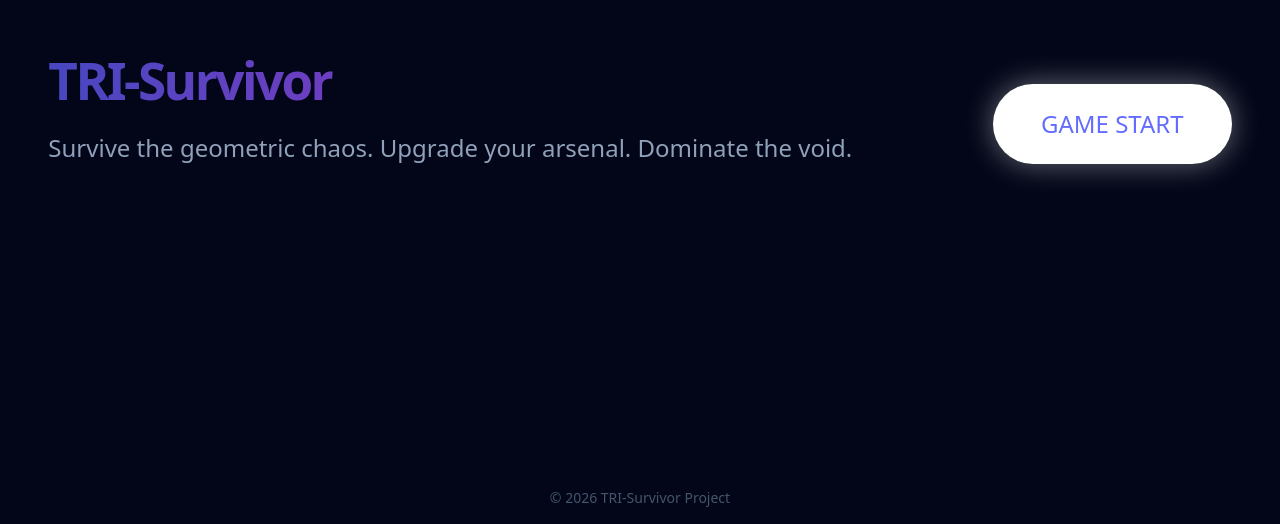
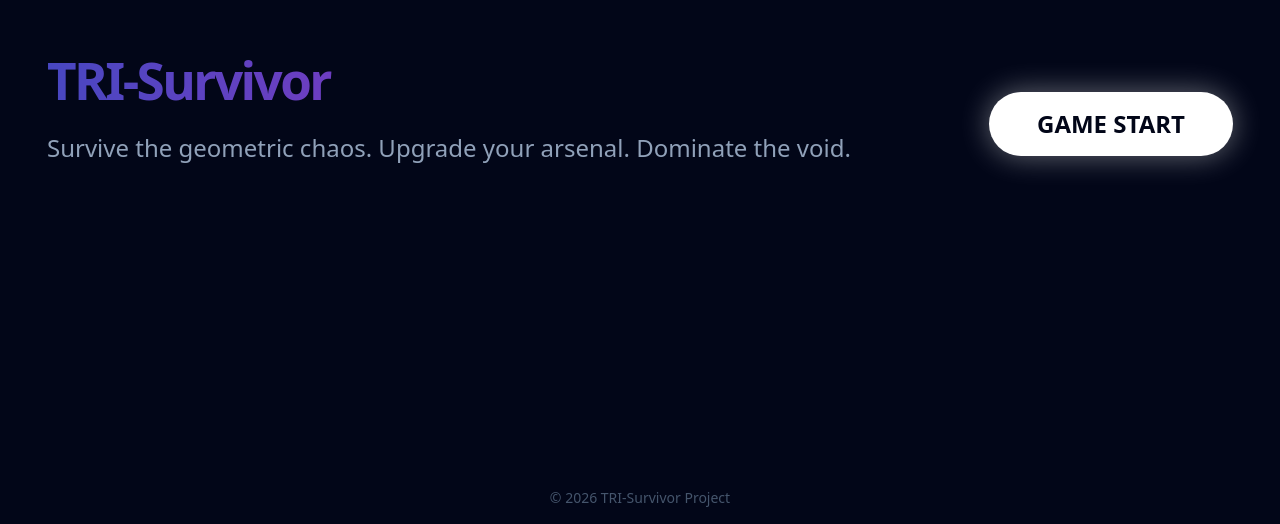
Before and after one commit to RiTa-23/TRI-Survivor, a React app in the folder frontend/: page / in a window 1280 px wide. Shown: the part 276-800 px from the top of the page. Built offline with nearby package versions, Linux system fonts and the light colour scheme; the HTML template or start-up script is replaced by a standard one.

Commit message:
feat(ui): Buttonコンポーネントを導入し、各画面のボタンUIを置き換える

```diff
--- /dev/null
+++ b/frontend/src/components/ui/button.tsx
@@ -0,0 +1,64 @@
+import * as React from "react"
+import { cva, type VariantProps } from "class-variance-authority"
+import { Slot } from "radix-ui"
+
+import { cn } from "@/lib/utils"
+
+const buttonVariants = cva(
+  "inline-flex items-center justify-center gap-2 whitespace-nowrap rounded-md text-sm font-medium transition-all disabled:pointer-events-none disabled:opacity-50 [&_svg]:pointer-events-none [&_svg:not([class*='size-'])]:size-4 shrink-0 [&_svg]:shrink-0 outline-none focus-visible:border-ring focus-visible:ring-ring/50 focus-visible:ring-[3px] aria-invalid:ring-destructive/20 dark:aria-invalid:ring-destructive/40 aria-invalid:border-destructive",
+  {
+    variants: {
+      variant: {
+        default: "bg-primary text-primary-foreground hover:bg-primary/90",
+        destructive:
+          "bg-destructive text-white hover:bg-destructive/90 focus-visible:ring-destructive/20 dark:focus-visible:ring-destructive/40 dark:bg-destructive/60",
+        outline:
+          "border bg-background shadow-xs hover:bg-accent hover:text-accent-foreground dark:bg-input/30 dark:border-input dark:hover:bg-input/50",
+        secondary:
+          "bg-secondary text-secondary-foreground hover:bg-secondary/80",
+        ghost:
+          "hover:bg-accent hover:text-accent-foreground dark:hover:bg-accent/50",
+        link: "text-primary underline-offset-4 hover:underline",
+      },
+      size: {
+        default: "h-9 px-4 py-2 has-[>svg]:px-3",
+        xs: "h-6 gap-1 rounded-md px-2 text-xs has-[>svg]:px-1.5 [&_svg:not([class*='size-'])]:size-3",
+        sm: "h-8 rounded-md gap-1.5 px-3 has-[>svg]:px-2.5",
+        lg: "h-10 rounded-md px-6 has-[>svg]:px-4",
+        icon: "size-9",
+        "icon-xs": "size-6 rounded-md [&_svg:not([class*='size-'])]:size-3",
+        "icon-sm": "size-8",
+        "icon-lg": "size-10",
+      },
+    },
+    defaultVariants: {
+      variant: "default",
+      size: "default",
+    },
+  }
+)
+
+function Button({
+  className,
+  variant = "default",
+  size = "default",
+  asChild = false,
+  ...props
+}: React.ComponentProps<"button"> &
+  VariantProps<typeof buttonVariants> & {
+    asChild?: boolean
+  }) {
+  const Comp = asChild ? Slot.Root : "button"
+
+  return (
+    <Comp
+      data-slot="button"
+      data-variant={variant}
+      data-size={size}
+      className={cn(buttonVariants({ variant, size, className }))}
+      {...props}
+    />
+  )
+}
+
+export { Button, buttonVariants }
--- a/frontend/src/features/auth/AuthScreen.tsx
+++ b/frontend/src/features/auth/AuthScreen.tsx
@@ -1,5 +1,5 @@
 import { useNavigate } from "react-router-dom";
-import { cn } from "@/lib/utils";
+import { Button } from "@/components/ui/button";
 
 export default function AuthScreen() {
     const navigate = useNavigate();
@@ -11,29 +11,24 @@
                 <p className="text-slate-400 text-center mb-8">Sign in to continue your progress</p>
 
                 <div className="space-y-4">
-                    <button
+                    <Button
                         onClick={() => navigate("/home")}
-                        className={cn(
-                            "w-full py-3 px-4 bg-[#5865F2] hover:bg-[#4752C4] text-white rounded-lg font-medium transition-colors",
-                            "flex items-center justify-center gap-2"
-                        )}
+                        className="w-full py-6 bg-[#5865F2] hover:bg-[#4752C4] text-white font-medium flex items-center justify-center gap-2"
                     >
                         {/* Mock Discord Icon */}
                         <span className="w-5 h-5 bg-white/20 rounded-full" />
                         Continue with Discord
-                    </button>
+                    </Button>
 
-                    <button
+                    <Button
+                        variant="outline"
                         onClick={() => navigate("/home")}
-                        className={cn(
-                            "w-full py-3 px-4 bg-white text-slate-900 hover:bg-slate-100 rounded-lg font-medium transition-colors",
-                            "flex items-center justify-center gap-2 border border-slate-200"
-                        )}
+                        className="w-full py-6 bg-white text-slate-900 hover:bg-slate-100 font-medium flex items-center justify-center gap-2 border-slate-200"
                     >
                         {/* Mock Google Icon */}
                         <span className="w-5 h-5 bg-slate-900/20 rounded-full" />
                         Continue with Google
-                    </button>
+                    </Button>
 
                     <div className="relative my-6">
                         <div className="absolute inset-0 flex items-center">
@@ -44,12 +39,13 @@
                         </div>
                     </div>
 
-                    <button
+                    <Button
+                        variant="secondary"
                         onClick={() => navigate("/home")}
-                        className="w-full py-3 px-4 bg-slate-800 hover:bg-slate-700 text-slate-200 rounded-lg font-medium transition-colors"
+                        className="w-full py-6 bg-slate-800 hover:bg-slate-700 text-slate-200 font-medium"
                     >
                         Guest Login
-                    </button>
+                    </Button>
                 </div>
             </div>
         </div>
--- a/frontend/src/features/game/GameScreen.tsx
+++ b/frontend/src/features/game/GameScreen.tsx
@@ -1,6 +1,7 @@
 import { useEffect, useRef } from "react";
 import { Link } from "react-router-dom";
 import { GameApp } from "@/game/core/GameApp";
+import { Button } from "@/components/ui/button";
 
 export default function GameScreen() {
     const containerRef = useRef<HTMLDivElement>(null);
@@ -33,12 +34,11 @@
         <div ref={containerRef} className="w-full h-screen overflow-hidden relative">
             {/* UI Overlay */}
             <div className="absolute top-4 left-4 text-white">
-                <Link
-                    to="/home"
-                    className="px-4 py-2 bg-slate-800/80 rounded hover:bg-slate-700 transition-colors inline-block"
-                >
-                    Back to Home
-                </Link>
+                <Button asChild variant="secondary" className="bg-slate-800/80 hover:bg-slate-700 text-white border-none">
+                    <Link to="/home">
+                        Back to Home
+                    </Link>
+                </Button>
             </div>
             <div className="absolute bottom-4 left-4 text-white/50 pointer-events-none">
                 Use WASD or Arrow Keys to move
--- a/frontend/src/features/home/HomeScreen.tsx
+++ b/frontend/src/features/home/HomeScreen.tsx
@@ -1,4 +1,5 @@
 import { Link } from "react-router-dom";
+import { Button } from "@/components/ui/button";
 
 export default function HomeScreen() {
 
@@ -7,18 +8,16 @@
             <h1 className="text-4xl font-bold mb-4">Home Screen</h1>
             <p className="text-slate-400 mb-8">仮のホーム画面です</p>
             <div className="flex gap-4">
-                <Link
-                    to="/game"
-                    className="px-6 py-3 bg-red-600 hover:bg-red-500 rounded-lg font-bold transition-colors shadow-lg shadow-red-500/20 text-center flex items-center justify-center"
-                >
-                    GAME START
-                </Link>
-                <Link
-                    to="/"
-                    className="px-6 py-3 bg-indigo-600 hover:bg-indigo-500 rounded-lg font-bold transition-colors text-center flex items-center justify-center"
-                >
-                    開始画面に戻る
-                </Link>
+                <Button asChild className="px-6 py-6 text-lg font-bold bg-red-600 text-white hover:bg-red-500 shadow-lg shadow-red-500/20">
+                    <Link to="/game">
+                        GAME START
+                    </Link>
+                </Button>
+                <Button asChild className="px-6 py-6 text-lg font-bold bg-indigo-600 text-white hover:bg-indigo-500">
+                    <Link to="/">
+                        開始画面に戻る
+                    </Link>
+                </Button>
             </div>
         </div>
     );
--- a/frontend/src/features/landing/LandingPage.tsx
+++ b/frontend/src/features/landing/LandingPage.tsx
@@ -1,5 +1,6 @@
 import { Link } from "react-router-dom";
 import { cn } from "@/lib/utils";
+import { Button } from "@/components/ui/button";
 
 export default function LandingPage() {
 
@@ -20,16 +21,14 @@
                 </div>
 
                 <div className="pt-8 md:pt-0 flex-none">
-                    <Link
-                        to="/auth"
-                        className={cn(
-                            "px-12 py-6 bg-white text-slate-950 text-2xl font-bold rounded-full",
-                            "hover:bg-slate-200 hover:scale-105 transition-all duration-200",
-                            "shadow-[0_0_30px_rgba(255,255,255,0.4)] whitespace-nowrap inline-block text-center"
-                        )}
-                    >
-                        GAME START
-                    </Link>
+                    <Button asChild className={cn(
+                        "px-12 py-8 text-2xl font-bold rounded-full bg-white text-slate-950 hover:bg-slate-200 hover:scale-105 transition-all duration-200",
+                        "shadow-[0_0_30px_rgba(255,255,255,0.4)] whitespace-nowrap"
+                    )}>
+                        <Link to="/auth">
+                            GAME START
+                        </Link>
+                    </Button>
                 </div>
             </div>
 
--- a/frontend/src/index.css
+++ b/frontend/src/index.css
@@ -51,15 +51,7 @@
   --sidebar-ring: oklch(0.707 0.022 261.325);
 }
 
-a {
-  font-weight: 500;
-  color: #646cff;
-  text-decoration: inherit;
-}
 
-a:hover {
-  color: #535bf2;
-}
 
 body {
   margin: 0;
@@ -85,9 +77,7 @@
     /* Keep defaults or adjust as needed, but don't force white background on body if app is dark */
   }
 
-  a:hover {
-    color: #747bff;
-  }
+
 }
 
 @theme inline {
```
